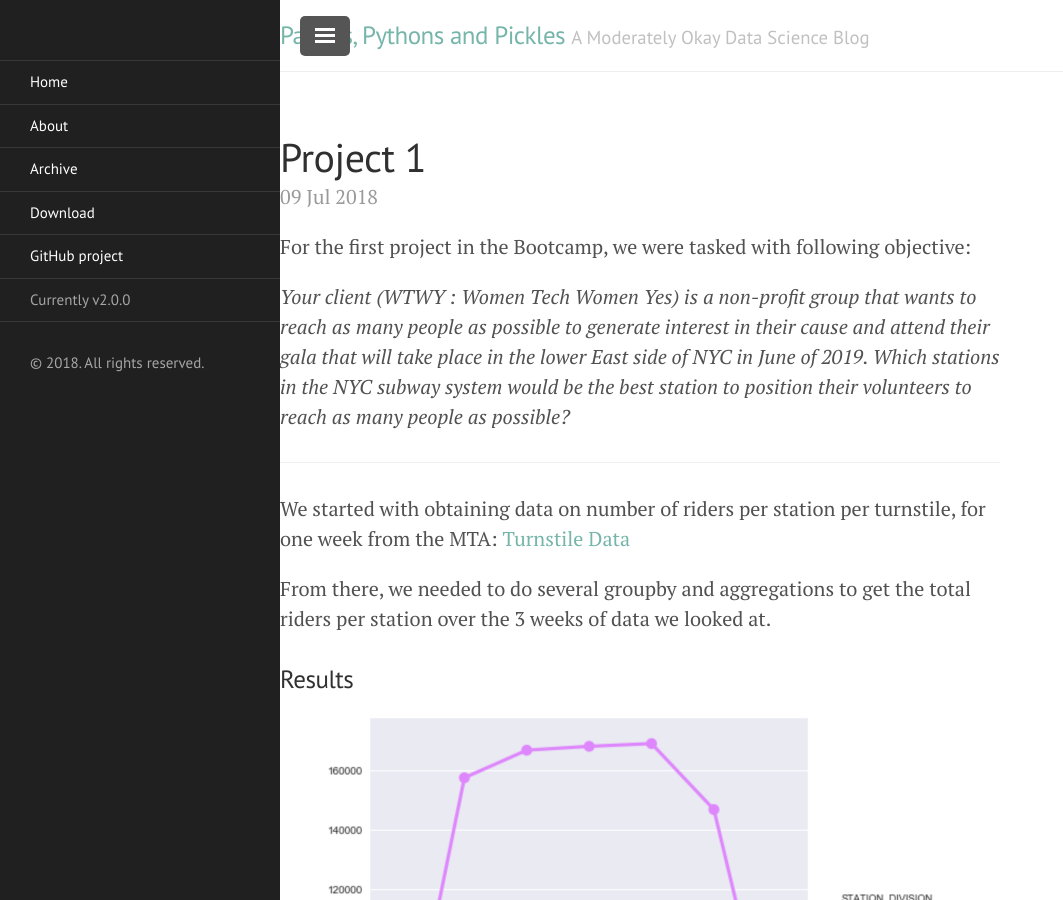
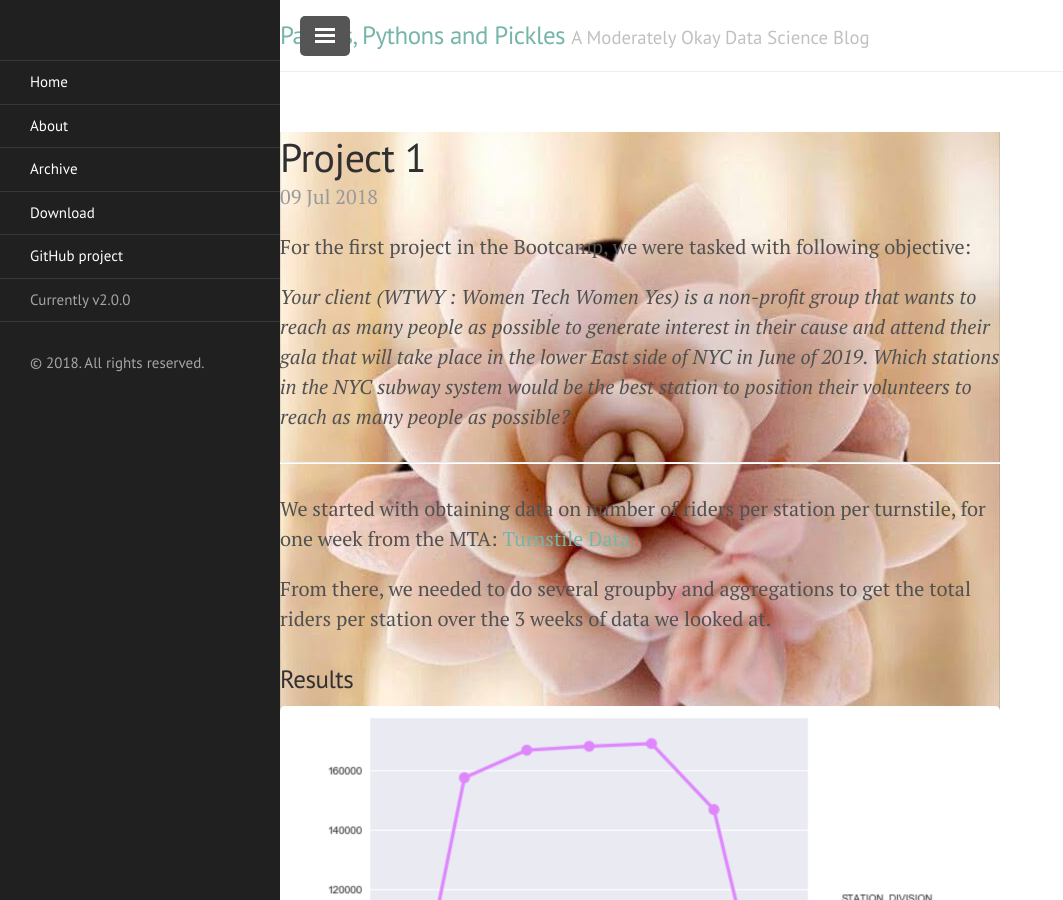
Before and after one commit to Cassini-4B/Cassini-4B.github.io, a Jekyll site: the page built from _posts/2018-07-09-Project-1.md, in a window 1280 px wide and 900 px high. Shown: the whole window, without its empty margins (0-1063 px from the left). Built offline with Jekyll 4.4.1, drawn with Linux system fonts in a browser that asks for light colours.

Commit message:
added background img

```diff
--- a/_layouts/post.html
+++ b/_layouts/post.html
@@ -3,9 +3,12 @@ layout: default
 ---
 
 <div class="post">
-  <h1 class="post-title">{{ page.title }}</h1>
-  <span class="post-date">{{ page.date | date_to_string }}</span>
-  {{ content }}
+  <div class="FeaturedImgBanner" {% if page.featured-img %} style="background-image: url('{{ page.featured-img }}');" {% endif %}>
+
+   <h1 class="post-title">{{ page.title }}</h1>
+   <span class="post-date">{{ page.date | date_to_string }}</span>
+   {{ content }}
+ </div>
 </div>
 
 <div class="related">
--- a/_posts/2018-07-09-Project-1.md
+++ b/_posts/2018-07-09-Project-1.md
@@ -1,6 +1,7 @@
 ---
 layout: post
 title: Project 1
+featured-img: /pics/about.jpg
 ---
 
 For the first project in the Bootcamp, we were tasked with following objective:
```
